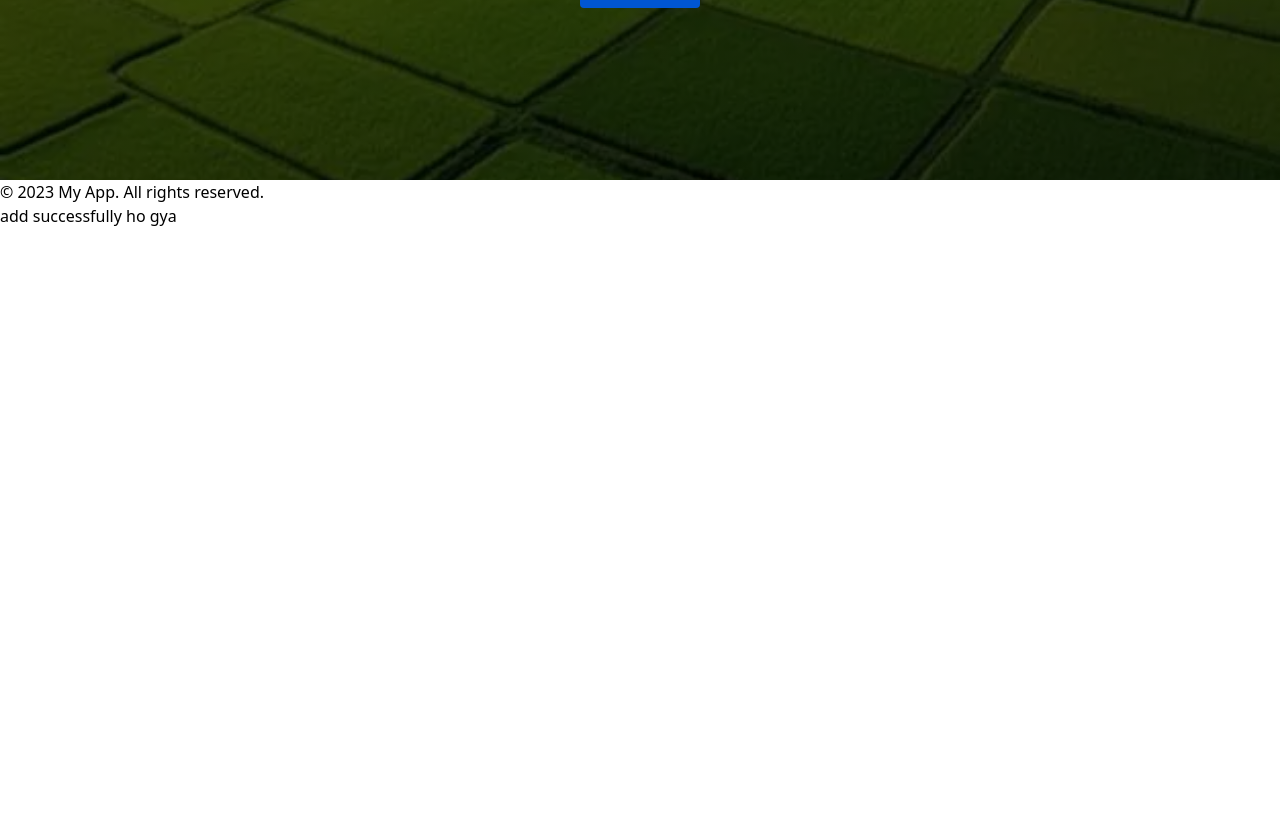
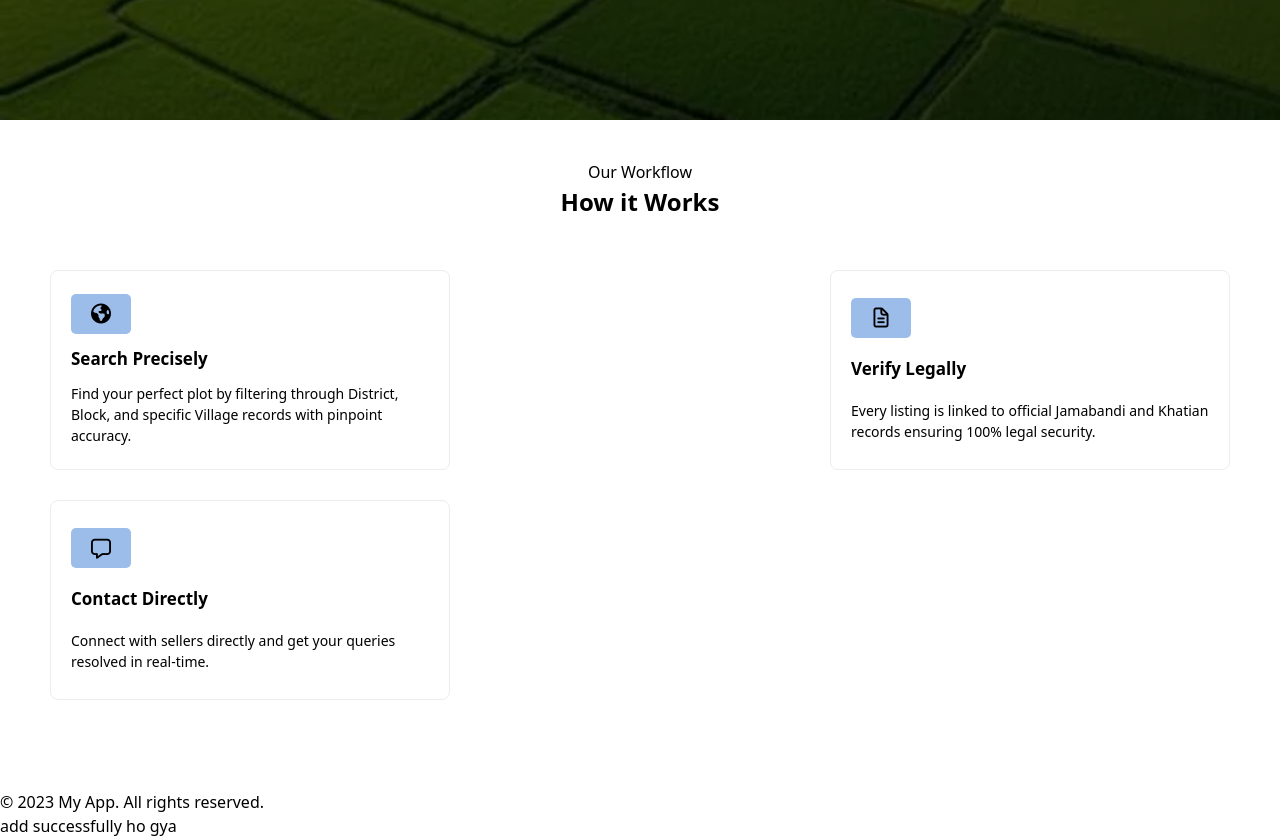
Before and after one commit to Mdd-sheikh/jaminwala, a React (Vite) app in the folder frontend/jamin/: page / in a window 1280 px wide. Shown: the part 440-1278 px from the top of the page. Before the commit the page ends 800 px from the top, so only its background shows below. Built offline with nearby package versions, Linux system fonts and the light colour scheme.

Commit message:
add section two in landing page

```diff
--- a/frontend/jamin/src/landing/LandingPage/LandingPage.css
+++ b/frontend/jamin/src/landing/LandingPage/LandingPage.css
@@ -33,7 +33,135 @@
     font-size: max(27px, 2.5vw);
 }
 
+.landingpage-section-two {
+    width: 100%;
+    gap: 20px;
+    padding: 40px 0;
+}
 
+.section-two-heading {
+    text-align: center;
+}
+
+
+
+
+.section-two-boxes {
+    width: 100%;
+    display: flex;
+    justify-content: space-between;
+    flex-wrap: wrap;
+    gap: 30px;
+    padding: 50px;
+
+}
+
+.SearchPrecisely {
+    width: 400px;
+    height: 200px;
+    align-items: center;
+    border-radius: 8px;
+    padding: 20px;
+    border: 1px solid rgb(240, 235, 235);
+    display: grid;
+    gap: 5px;
+}
+
+.SearchPrecisely:hover{
+    transform: translateY(-3px);
+    transition: all 0.6s ease;
+    cursor: pointer;
+    box-shadow: 0 4px 8px rgba(0, 0, 0, 0.2);
+}
+
+.SearchPrecisely i {
+    width: 60px;
+    height: 40px;
+    font-size: 20px;
+    background-color: #9cbce9;
+    color: rgb(0, 0, 0);
+    align-content: center;
+    border-radius: 5px;
+
+}
+.SearchPrecisely h2 {
+    font-size: 17px;
+}
+.SearchPrecisely p {
+    font-size: 14px;
+}
+
+.VerifyLegally {
+    width: 400px;
+    height: 200px;
+    align-items: center;
+    justify-content: center;
+    border-radius: 8px;
+    padding: 20px;
+    border: 1px solid rgb(240, 235, 235);
+    display: grid;
+    gap: 5px;
+}
+
+.VerifyLegally:hover{
+    transform: translateY(-3px);
+    transition: all 0.6s ease;
+    cursor: pointer;
+    box-shadow: 0 4px 8px rgba(0, 0, 0, 0.2);
+}
+
+.VerifyLegally i {
+    width: 60px;
+    height: 40px;
+    font-size: 20px;
+    background-color: #9cbce9;
+    color: rgb(0, 0, 0);
+    align-content: center;
+    border-radius: 5px;
+}
+.VerifyLegally h2{
+    font-size: 17px;
+}
+
+.VerifyLegally p {
+    font-size: 14px;
+}
+
+.ContactDirectly {
+    width: 400px;
+    height: 200px;
+    border: 1px solid rgb(240, 235, 235);
+    align-items: center;
+    justify-content: center;
+    border-radius: 8px;
+    padding: 20px;
+    display: grid;
+    gap: 5px;
+}
+.ContactDirectly:hover{
+    transform: translateY(-3px);
+    transition: all 0.6s ease;
+    cursor: pointer;
+    box-shadow: 0 4px 8px rgba(0, 0, 0, 0.2);
+}
+
+.ContactDirectly i {
+    width: 60px;
+    height: 40px;
+    font-size: 20px;
+    background-color: #9cbce9;
+    color: rgb(0, 0, 0);
+    align-content: center;
+    border-radius: 5px;
+}
+
+.ContactDirectly h2 {
+    font-size: 17px;
+}
+
+.ContactDirectly p {
+    font-size: 14px;
+}
 
 
 
--- a/frontend/jamin/src/landing/LandingPage/LandingPage.jsx
+++ b/frontend/jamin/src/landing/LandingPage/LandingPage.jsx
@@ -11,6 +11,32 @@ const LandingPage = () => {
         <button>Get Started <i class="fa-solid fa-arrow-right"></i></button>
 
       </div>
+      <section>
+        <div className="landingpage-section-two">
+          <div className="section-two-heading">
+            <span>Our Workflow</span>
+            <h1>How it Works</h1>
+          </div>
+          <div className="section-two-boxes">
+            <div className="SearchPrecisely">
+              <i class="fa-solid fa-earth-americas"></i>
+              <h2>Search Precisely</h2>
+              <p>Find your perfect plot by filtering through District, Block, and specific Village records with pinpoint accuracy.</p>
+            </div>
+            <div className="VerifyLegally">
+              <i class="fa-regular fa-file-lines"></i>
+              <h2>Verify Legally</h2>
+              <p>Every listing is linked to official Jamabandi and Khatian records ensuring 100% legal security.</p>
+            </div>
+            <div className="ContactDirectly">
+              <i class="fa-regular fa-message"></i>
+              <h2>Contact Directly</h2>
+              <p>Connect with sellers directly and get your queries resolved in real-time.</p>
+            </div>
+          </div>
+        </div>
+
+      </section>
     </div>
   )
 }
```
